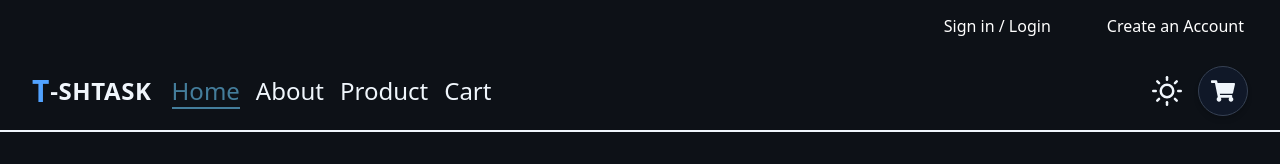
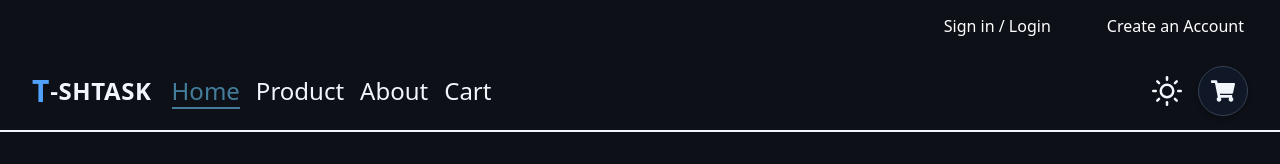
Before and after one commit to Liebe3/PersonalizeTshirtDesignUI, a React (Vite) app: page / in a window 1280 px wide. Shown: the top 164 px of the page. Built offline with nearby package versions, Linux system fonts and the light colour scheme.

Commit message:
refactor: rearrange NAV_LINKS

```diff
--- a/src/components/ui/Navbar.jsx
+++ b/src/components/ui/Navbar.jsx
@@ -9,12 +9,12 @@ import { IoCloseSharp } from "react-icons/io5";
 import { motion, AnimatePresence } from "framer-motion";
 
 //context
-import AuthContext from "../../context/AuthContext"
+import AuthContext from "../../context/AuthContext";
 
 const NAV_LINKS = [
   { name: "Home", href: "/" },
+  { name: "Product", href: "/product" },
   { name: "About", href: "/about" },
-  { name: "Product", href: "/product" },
   { name: "Cart", href: "/cart" },
 ];
 
```
